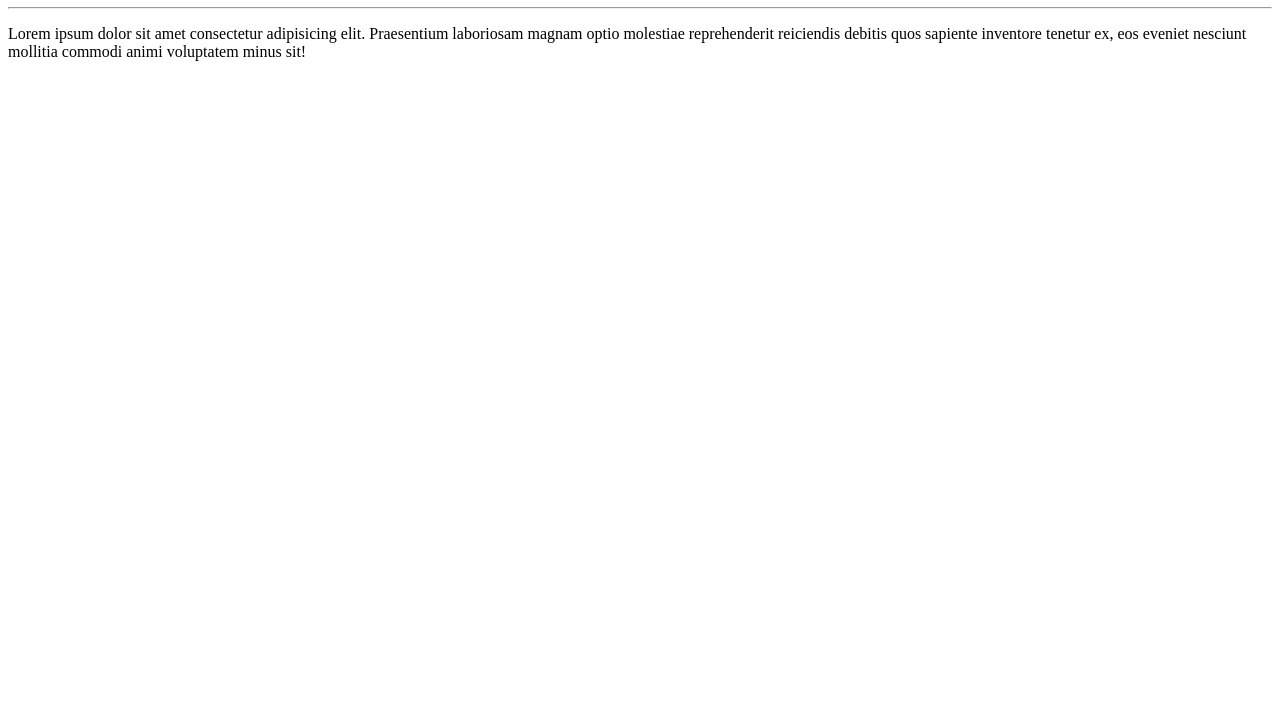
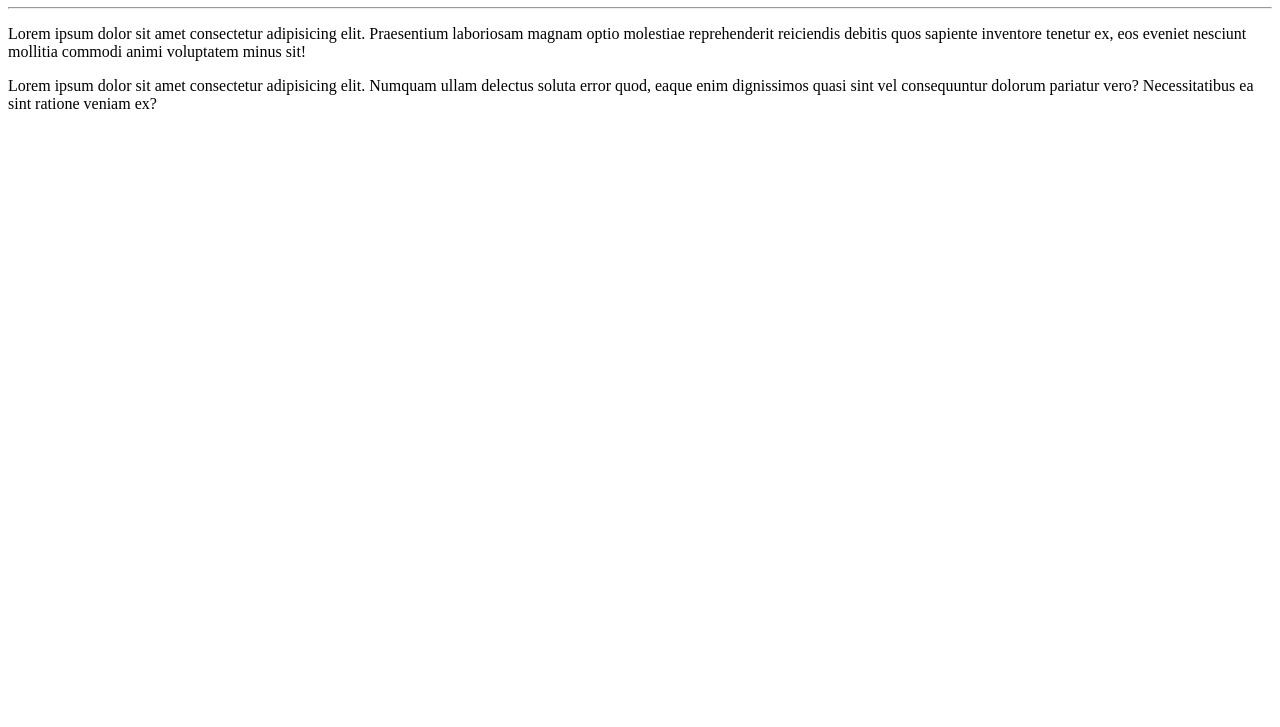
Before and after one commit to cleanyteixeira/Ola-mundo, a plain HTML site: page Site.Exemplo/index.html in a window 1280 px wide. Shown: the part 73-800 px from the top of the page. Drawn offline with Linux system fonts and the light colour scheme.

Commit message:
adicionei um paragrafo

```diff
--- a/Site.Exemplo/index.html
+++ b/Site.Exemplo/index.html
@@ -10,5 +10,7 @@
     <h1>Olá mundo</h1>
     <hr>
     <p>Lorem ipsum dolor sit amet consectetur adipisicing elit. Praesentium laboriosam magnam optio molestiae reprehenderit reiciendis debitis quos sapiente inventore tenetur ex, eos eveniet nesciunt mollitia commodi animi voluptatem minus sit!</p>
+
+    <p>Lorem ipsum dolor sit amet consectetur adipisicing elit. Numquam ullam delectus soluta error quod, eaque enim dignissimos quasi sint vel consequuntur dolorum pariatur vero? Necessitatibus ea sint ratione veniam ex?</p>
 </body>
 </html>
```
